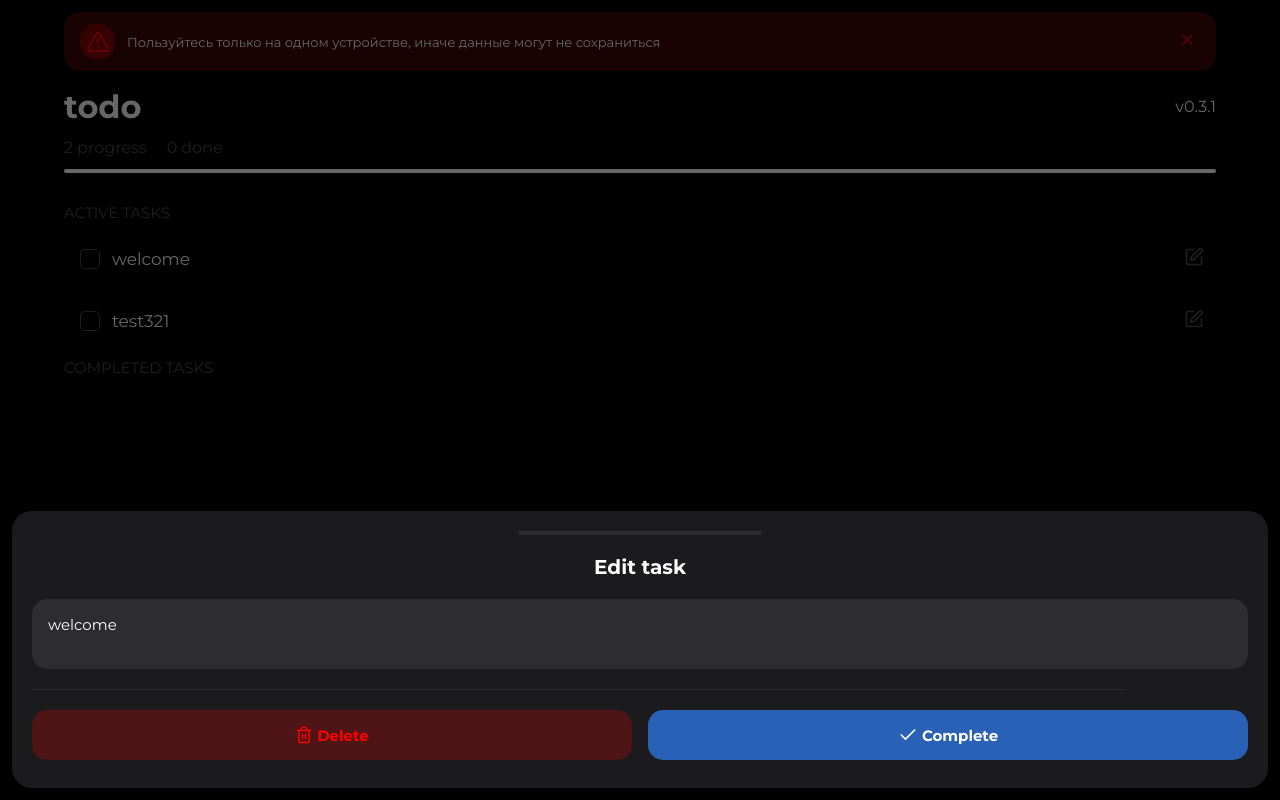
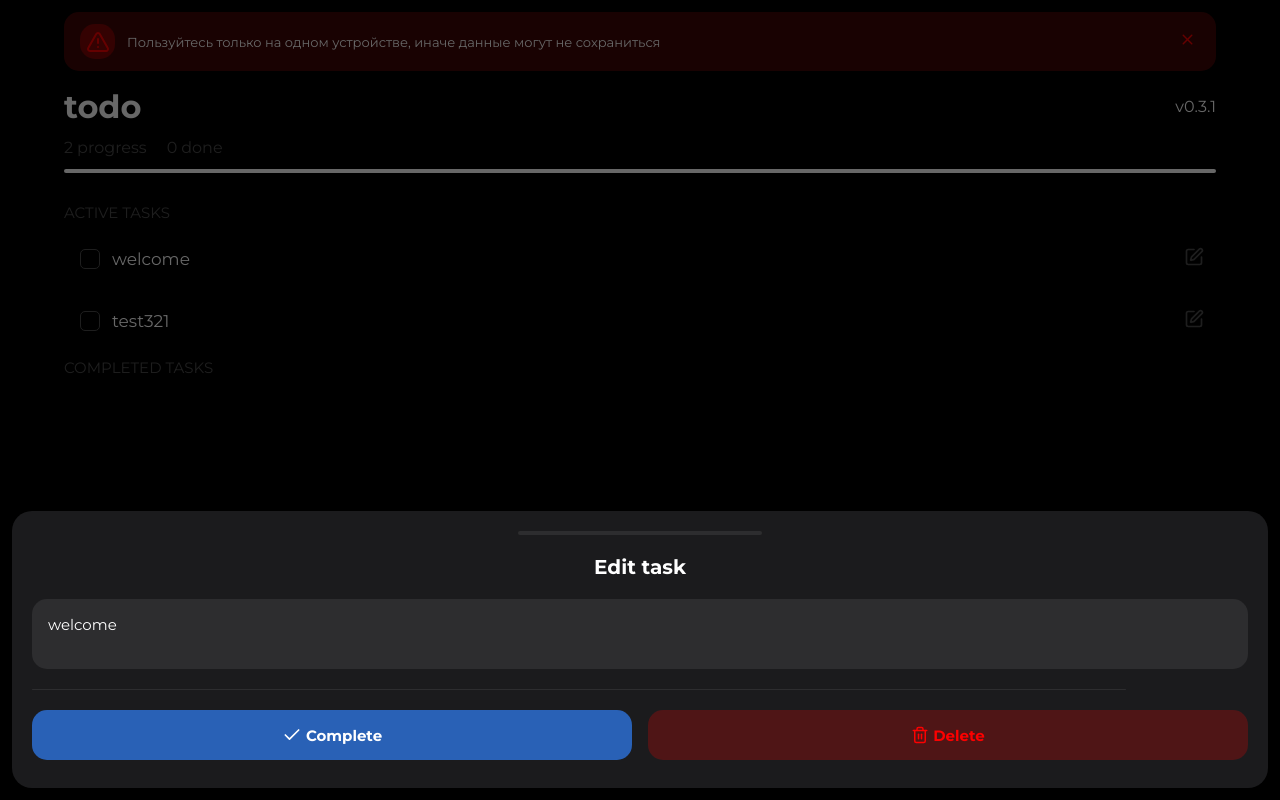
Before and after one commit to rekaup/todo, a React (Vite) app: page / in a window 1280 px wide. Both pictures are taken after a click on the button 1194 px from the left and 259 px from the top of the page. Built offline with nearby package versions, Linux system fonts and the light colour scheme.

Commit message:
правка кнопки add, правка стилей

```diff
--- a/src/components/TaskModalContent.jsx
+++ b/src/components/TaskModalContent.jsx
@@ -48,6 +48,9 @@ export default function TaskModalContent({modalText, setModalText, handleSave, c
             </div>
             <Divider />
             <div className='modal-action-bar'>
+                <button onClick={handleSave} className={isEditMode ? 'modal-button edit flex-center w-full' : 'modal-button add flex-center w-full'}>
+                    {isEditMode ? <span className='edit'><Check size={20} /> Complete</span> : <span className='add'><Plus size={20} />Add</span>}
+                </button>
                 {isAddMode && (
                     <button onClick={closeModal} className='modal-button censel flex-center w-full'>Cancel</button>
                 )}
@@ -56,9 +59,6 @@ export default function TaskModalContent({modalText, setModalText, handleSave, c
                         <span><Trash2 size={18} /> <p>Delete</p></span>
                     </button>
                 }
-                <button onClick={handleSave} className={isEditMode ? 'modal-button edit flex-center w-full' : 'modal-button add flex-center w-full'}>
-                    {isEditMode ? <span className='edit'><Check size={20} /> Complete</span> : <span className='add'><Plus size={20} />Add</span>}
-                </button>
             </div>
         </div>
     </>
--- a/src/styles/components/App.css
+++ b/src/styles/components/App.css
@@ -7,7 +7,7 @@
     z-index: 1 ;
     position: fixed;
     bottom: 30px;
-    right: 5%;
+    right: 15%;
     width: 48px;
     height: 48px;
     border-radius: 50%;
```
